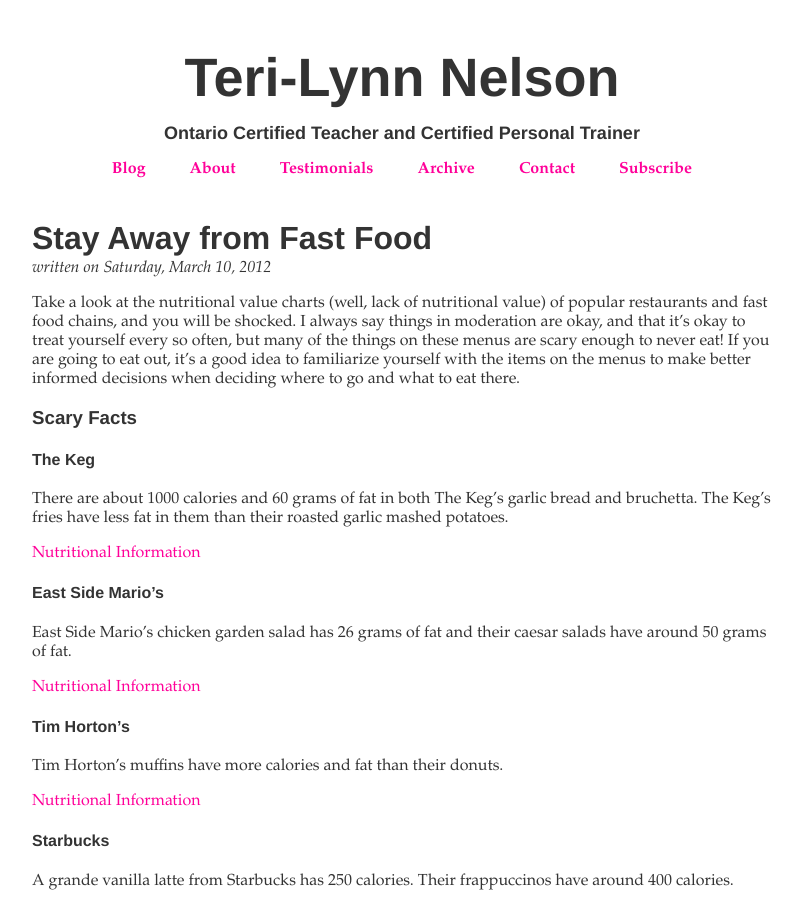
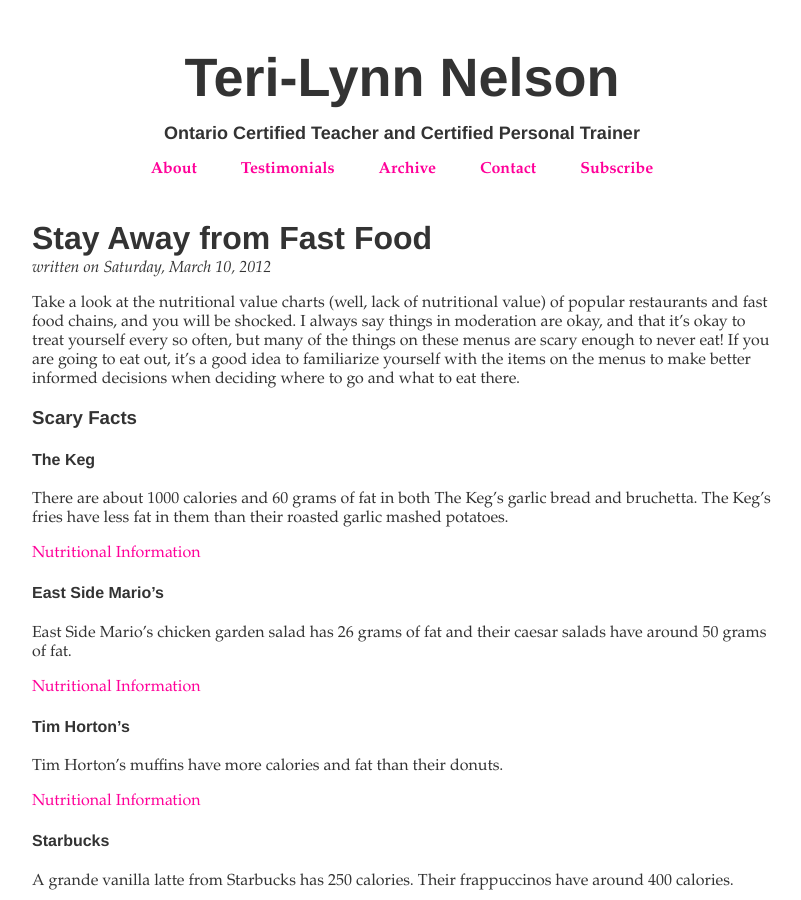
Before and after one commit to teri-lynn/teri-lynn.github.com, a Jekyll site: the page built from index.html, in a window 1280 px wide and 900 px high. Shown: the whole window, without its empty margins (238-1039 px from the left). Built offline with Jekyll 4.4.1, drawn with Linux system fonts in a browser that asks for light colours; some web fonts are replaced; Markdown is read by kramdown in place of the engine named in the settings.

Commit message:
Remove redundant link.

```diff
--- a/_layouts/default.html
+++ b/_layouts/default.html
@@ -20,7 +20,6 @@
           <h2>Ontario Certified Teacher and Certified Personal Trainer</h2>
           <nav>
             <ul id="nav">
-              <li><a href="/">Blog</a></li>
               <li><a href="/about/">About</a></li>
               <li><a href="/testimonials/">Testimonials</a></li>
               <li><a href="/archive/">Archive</a></li>
```
